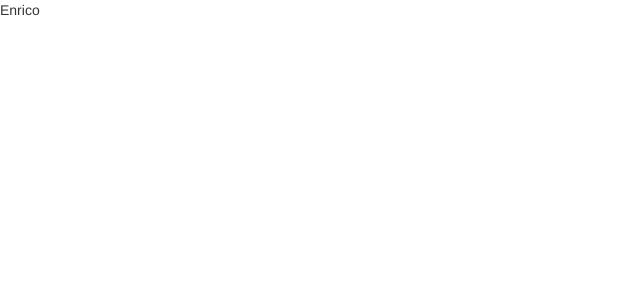
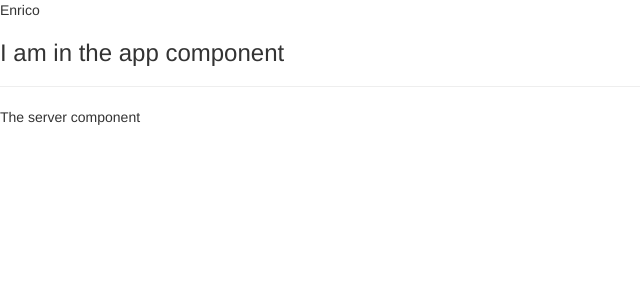
Before and after one commit to egch/udemy-angular-app, an Angular app: page / in a window 1280 px wide. Shown: the top 300 px of the page, without its empty margins (0-640 px from the left). Built offline with nearby package versions, Linux system fonts and the light colour scheme.

Commit message:
first component created-end of lesson 19

```diff
--- a/src/app/app.component.html
+++ b/src/app/app.component.html
@@ -1,2 +1,5 @@
 
 <p>{{name}}</p>
+<h3>I am in the app component</h3>
+<hr>
+<app-server></app-server>
--- a/src/app/app.module.ts
+++ b/src/app/app.module.ts
@@ -3,10 +3,12 @@
 
 
 import { AppComponent } from './app.component';
+import { ServerComponent } from './server/server.component';
 
 @NgModule({
   declarations: [
-    AppComponent
+    AppComponent,
+    ServerComponent
   ],
   imports: [
     BrowserModule
--- /dev/null
+++ b/src/app/server/server.component.html
@@ -0,0 +1 @@
+<p>The server component</p>
```
Also changed, not shown: src/app/server/server.component.ts (added, +11 -0 lines).
